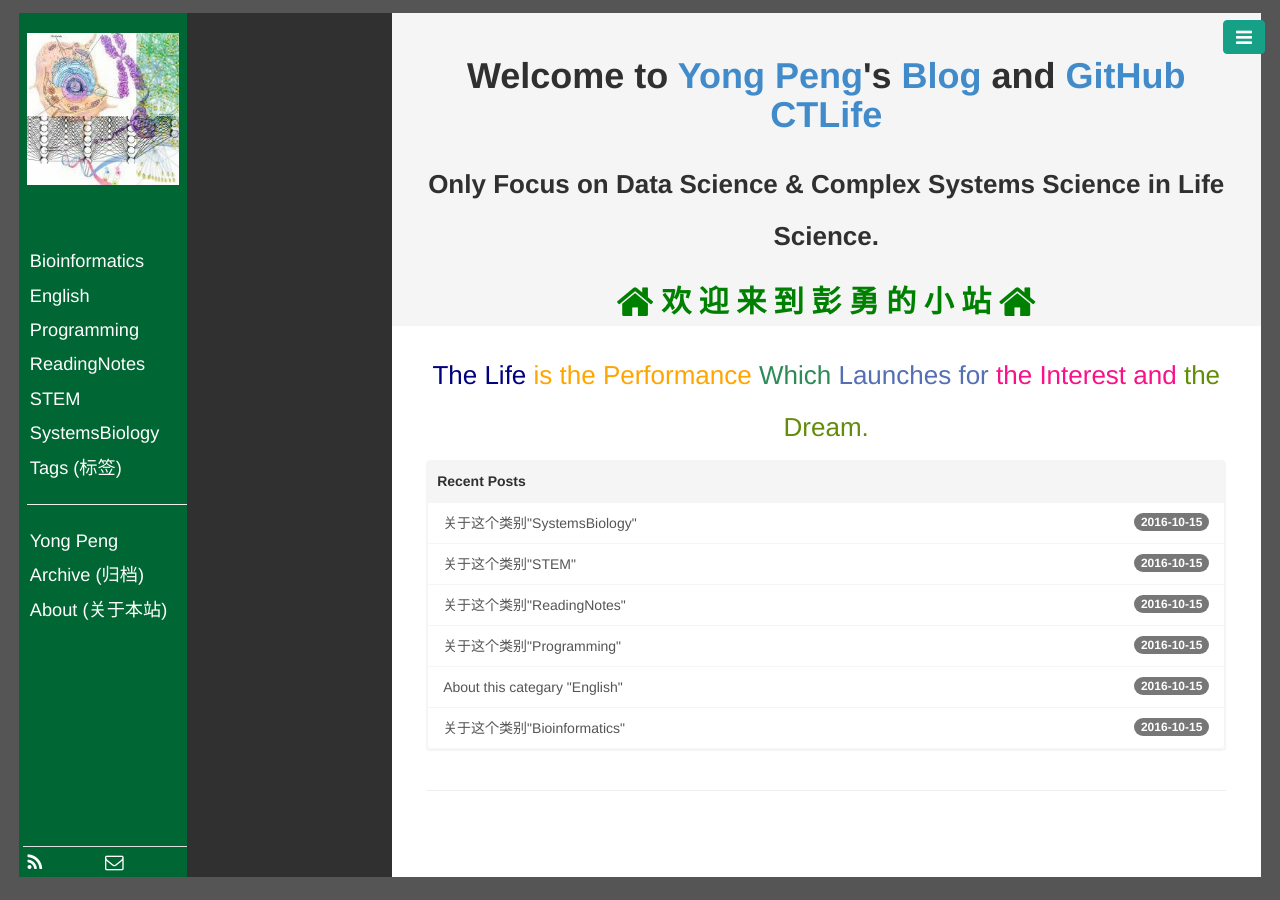
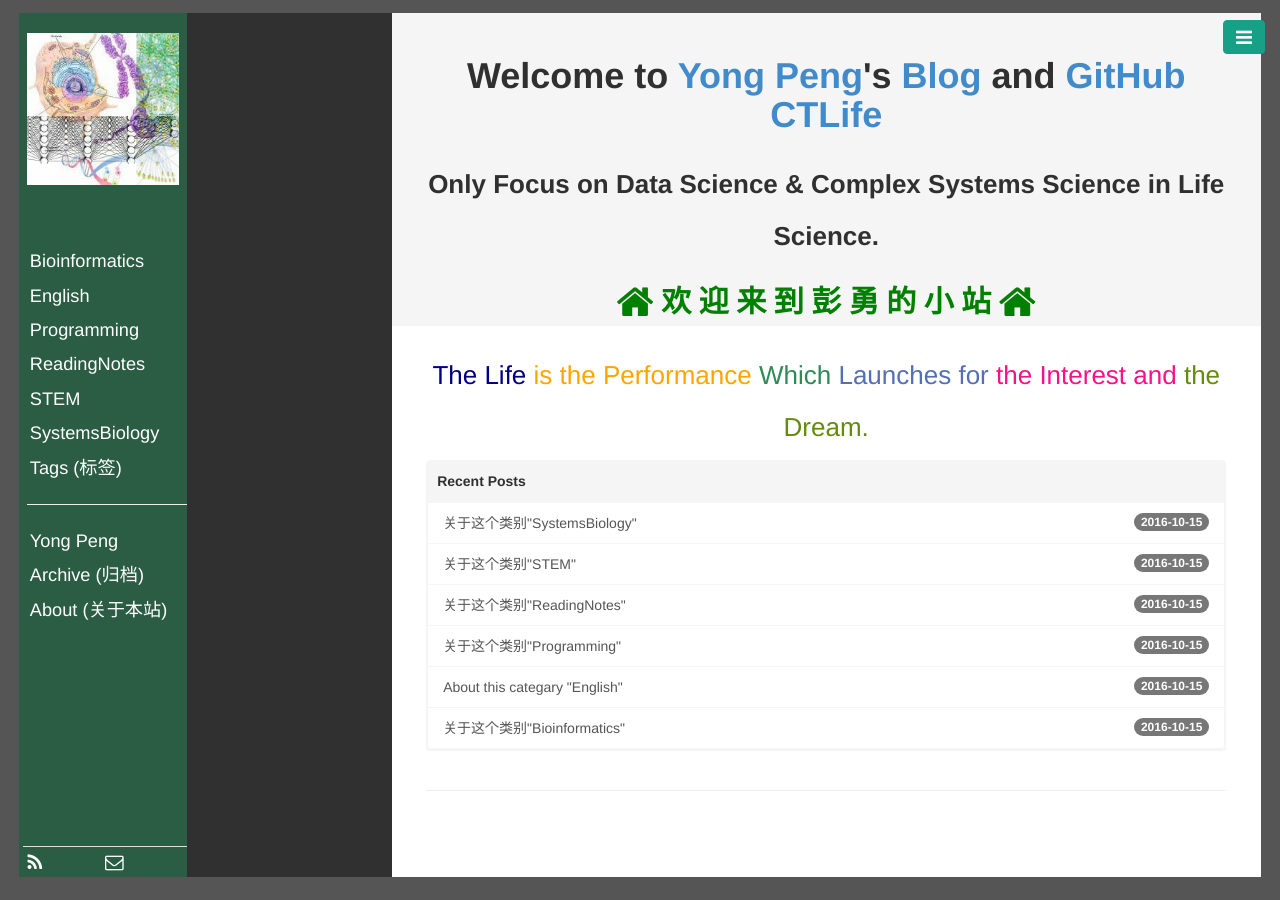
Before and after one commit to CTLife/CTLife.github.io, a Jekyll site: the page built from index.html, in a window 1280 px wide. Built offline with Jekyll 4.4.1, drawn with Linux system fonts in a browser that asks for light colours; Markdown is read by kramdown in place of the engine named in the settings; the list of posts is cut into pages by our own code.

Commit message:
Update base.css

```diff
--- a/public/css/base.css
+++ b/public/css/base.css
@@ -23,7 +23,7 @@ body, html {
 
 /* 左侧导航栏 */
 .aside1 {
-  background-color: rgba(0,102,51, 1);
+  background-color: rgba(0,102,51, 0.5);
   width: 45%;
   height: 100%;
   padding-left: 2%;
```
